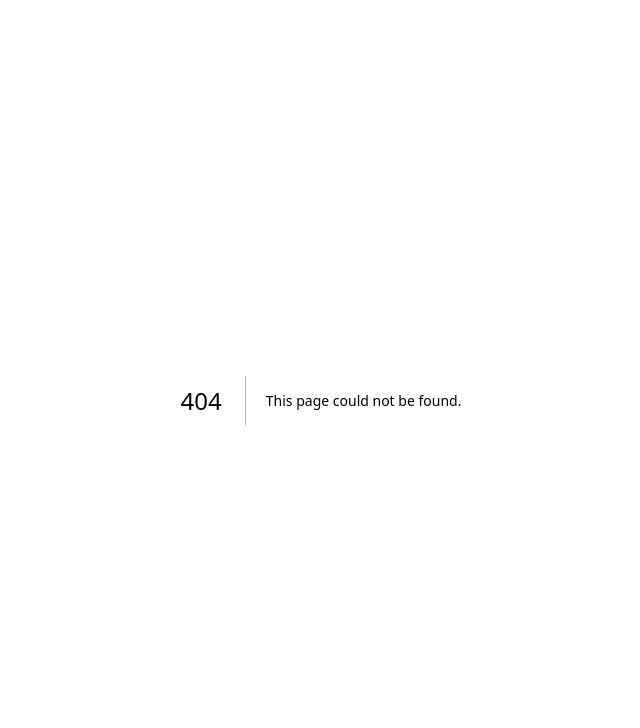
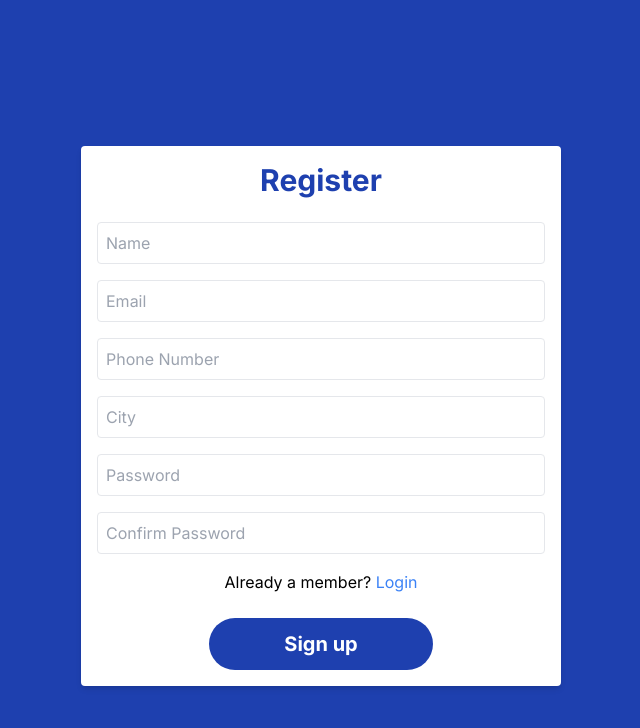
Before and after one commit to njorogewambuielizabeth/Nexus-Fronted, a Next.js app in the folder nexus-webportal/: page /register in a window 1280 px wide. Before the commit this address had no page. Shown: the top 728 px of the page, without its empty margins (319-959 px from the left). Built offline with nearby package versions, Linux system fonts and the light colour scheme.

Commit message:
Created the sign up and login page

```diff
--- /dev/null
+++ b/nexus-webportal/app/login/page.tsx
@@ -0,0 +1,50 @@
+import React from "react";
+
+const Login = () => {
+  return (
+    <div className="bg-blue-800">
+         <div className="p-2">
+        <img className="w-20 h-20 absolute top-0 items-center mt-4 ml-4" src="./nexus.png" alt="Nexus Logo" />
+      </div>
+    <div className="h-screen flex flex-col">
+
+      <div className="flex-1 flex justify-center items-center">
+        <div className="bg-white p-4 rounded shadow-md">
+        <h2 className="text-3xl font-bold text-blue-800 text-center">Login</h2>
+        <br/>
+        <p className="text-center text-3l"> We are excited to see you again</p>
+
+            <br/>
+
+          <form className="max-w-md">
+            <input
+              className="w-full mb-4 p-2 border rounded"
+              type="text"
+              placeholder="Email"
+            />
+
+
+            <input
+              className="w-full mb-4 p-2 border rounded"
+              type="password"
+              placeholder="Password"
+            />
+
+            <p className="text-center">Remember Me</p>
+            <br/>
+            <button
+  className="w-1/2 bg-blue-800 flex justify-center text-white p-3 rounded-full hover:bg-blue-700 text-xl font-bold mx-auto"
+  type="submit"
+>
+  Login
+</button>
+
+          </form>
+        </div>
+      </div>
+    </div>
+    </div>
+  );
+};
+
+export default Login;
--- a/nexus-webportal/app/page.tsx
+++ b/nexus-webportal/app/page.tsx
@@ -1,112 +1,14 @@
 import Image from 'next/image'
+import React from 'react'
+import Register from './register/page'
+import Login from './login/page'
 
 export default function Home() {
   return (
-    <main className="flex min-h-screen flex-col items-center justify-between p-24">
-      <div className="z-10 max-w-5xl w-full items-center justify-between font-mono text-sm lg:flex">
-        <p className="fixed left-0 top-0 flex w-full justify-center border-b border-gray-300 bg-gradient-to-b from-zinc-200 pb-6 pt-8 backdrop-blur-2xl dark:border-neutral-800 dark:bg-zinc-800/30 dark:from-inherit lg:static lg:w-auto  lg:rounded-xl lg:border lg:bg-gray-200 lg:p-4 lg:dark:bg-zinc-800/30">
-          Get started by editing&nbsp;
-          <code className="font-mono font-bold">app/page.tsx</code>
-        </p>
-        <div className="fixed bottom-0 left-0 flex h-48 w-full items-end justify-center bg-gradient-to-t from-white via-white dark:from-black dark:via-black lg:static lg:h-auto lg:w-auto lg:bg-none">
-          <a
-            className="pointer-events-none flex place-items-center gap-2 p-8 lg:pointer-events-auto lg:p-0"
-            href="https://vercel.com?utm_source=create-next-app&utm_medium=appdir-template&utm_campaign=create-next-app"
-            target="_blank"
-            rel="noopener noreferrer"
-          >
-            By{' '}
-            <Image
-              src="/vercel.svg"
-              alt="Vercel Logo"
-              className="dark:invert"
-              width={100}
-              height={24}
-              priority
-            />
-          </a>
-        </div>
-      </div>
-
-      <div className="relative flex place-items-center before:absolute before:h-[300px] before:w-[480px] before:-translate-x-1/2 before:rounded-full before:bg-gradient-radial before:from-white before:to-transparent before:blur-2xl before:content-[''] after:absolute after:-z-20 after:h-[180px] after:w-[240px] after:translate-x-1/3 after:bg-gradient-conic after:from-sky-200 after:via-blue-200 after:blur-2xl after:content-[''] before:dark:bg-gradient-to-br before:dark:from-transparent before:dark:to-blue-700 before:dark:opacity-10 after:dark:from-sky-900 after:dark:via-[#0141ff] after:dark:opacity-40 before:lg:h-[360px] z-[-1]">
-        <Image
-          className="relative dark:drop-shadow-[0_0_0.3rem_#ffffff70] dark:invert"
-          src="/next.svg"
-          alt="Next.js Logo"
-          width={180}
-          height={37}
-          priority
-        />
-      </div>
-
-      <div className="mb-32 grid text-center lg:max-w-5xl lg:w-full lg:mb-0 lg:grid-cols-4 lg:text-left">
-        <a
-          href="https://nextjs.org/docs?utm_source=create-next-app&utm_medium=appdir-template&utm_campaign=create-next-app"
-          className="group rounded-lg border border-transparent px-5 py-4 transition-colors hover:border-gray-300 hover:bg-gray-100 hover:dark:border-neutral-700 hover:dark:bg-neutral-800/30"
-          target="_blank"
-          rel="noopener noreferrer"
-        >
-          <h2 className={`mb-3 text-2xl font-semibold`}>
-            Docs{' '}
-            <span className="inline-block transition-transform group-hover:translate-x-1 motion-reduce:transform-none">
-              -&gt;
-            </span>
-          </h2>
-          <p className={`m-0 max-w-[30ch] text-sm opacity-50`}>
-            Find in-depth information about Next.js features and API.
-          </p>
-        </a>
-
-        <a
-          href="https://nextjs.org/learn?utm_source=create-next-app&utm_medium=appdir-template-tw&utm_campaign=create-next-app"
-          className="group rounded-lg border border-transparent px-5 py-4 transition-colors hover:border-gray-300 hover:bg-gray-100 hover:dark:border-neutral-700 hover:dark:bg-neutral-800/30"
-          target="_blank"
-          rel="noopener noreferrer"
-        >
-          <h2 className={`mb-3 text-2xl font-semibold`}>
-            Learn{' '}
-            <span className="inline-block transition-transform group-hover:translate-x-1 motion-reduce:transform-none">
-              -&gt;
-            </span>
-          </h2>
-          <p className={`m-0 max-w-[30ch] text-sm opacity-50`}>
-            Learn about Next.js in an interactive course with&nbsp;quizzes!
-          </p>
-        </a>
-
-        <a
-          href="https://vercel.com/templates?framework=next.js&utm_source=create-next-app&utm_medium=appdir-template&utm_campaign=create-next-app"
-          className="group rounded-lg border border-transparent px-5 py-4 transition-colors hover:border-gray-300 hover:bg-gray-100 hover:dark:border-neutral-700 hover:dark:bg-neutral-800/30"
-          target="_blank"
-          rel="noopener noreferrer"
-        >
-          <h2 className={`mb-3 text-2xl font-semibold`}>
-            Templates{' '}
-            <span className="inline-block transition-transform group-hover:translate-x-1 motion-reduce:transform-none">
-              -&gt;
-            </span>
-          </h2>
-          <p className={`m-0 max-w-[30ch] text-sm opacity-50`}>
-            Explore the Next.js 13 playground.
-          </p>
-        </a>
-
-        <a
-          href="https://vercel.com/new?utm_source=create-next-app&utm_medium=appdir-template&utm_campaign=create-next-app"
-          className="group rounded-lg border border-transparent px-5 py-4 transition-colors hover:border-gray-300 hover:bg-gray-100 hover:dark:border-neutral-700 hover:dark:bg-neutral-800/30"
-          target="_blank"
-          rel="noopener noreferrer"
-        >
-          <h2 className={`mb-3 text-2xl font-semibold`}>
-            Deploy{' '}
-            <span className="inline-block transition-transform group-hover:translate-x-1 motion-reduce:transform-none">
-              -&gt;
-            </span>
-          </h2>
-          <p className={`m-0 max-w-[30ch] text-sm opacity-50`}>
-            Instantly deploy your Next.js site to a shareable URL with Vercel.
-          </p>
-        </a>
+    <main>
+      <div>
+      <Register/>
+      <Login/>
       </div>
     </main>
   )
--- /dev/null
+++ b/nexus-webportal/app/register/page.tsx
@@ -0,0 +1,65 @@
+import React from "react";
+
+const Register = () => {
+  return (
+    <div className="bg-blue-800">
+         <div className="p-2">
+        {/* <img className="w-20 h-20 absolute top-0 items-center mt-4 ml-4" src="./nexus.png" alt="Nexus Logo" /> */}
+      </div>
+    <div className="h-screen flex flex-col">
+
+      <div className="flex-1 flex justify-center items-center">
+        <div className="bg-white p-4 rounded shadow-md">
+        <h2 className="text-3xl font-bold text-blue-800 text-center">Register</h2>
+
+            <br/>
+
+          <form className="max-w-md">
+            <input
+              className="w-full mb-4 p-2 border rounded"
+              type="text"
+              placeholder="Name"
+            />
+            <input
+              className="w-full mb-4 p-2 border rounded"
+              type="text"
+              placeholder="Email"
+            />
+            <input
+              className="w-full mb-4 p-2 border rounded"
+              type="text"
+              placeholder="Phone Number"
+            />
+            <input
+              className="w-full mb-4 p-2 border rounded"
+              type="text"
+              placeholder="City"
+            />
+            <input
+              className="w-full mb-4 p-2 border rounded"
+              type="password"
+              placeholder="Password"
+            />
+            <input
+              className="w-full mb-4 p-2 border rounded"
+              type="password"
+              placeholder="Confirm Password"
+            />
+            <p className="text-center">Already a member? <a className="text-blue-500" href="">Login</a></p>
+            <br/>
+            <button
+  className="w-1/2 bg-blue-800 flex justify-center text-white p-3 rounded-full hover:bg-blue-700 text-xl font-bold mx-auto"
+  type="submit"
+>
+  Sign up
+</button>
+
+          </form>
+        </div>
+      </div>
+    </div>
+    </div>
+  );
+};
+
+export default Register;
```
Also changed, not shown: nexus-webportal/public/nexus.png (added).
